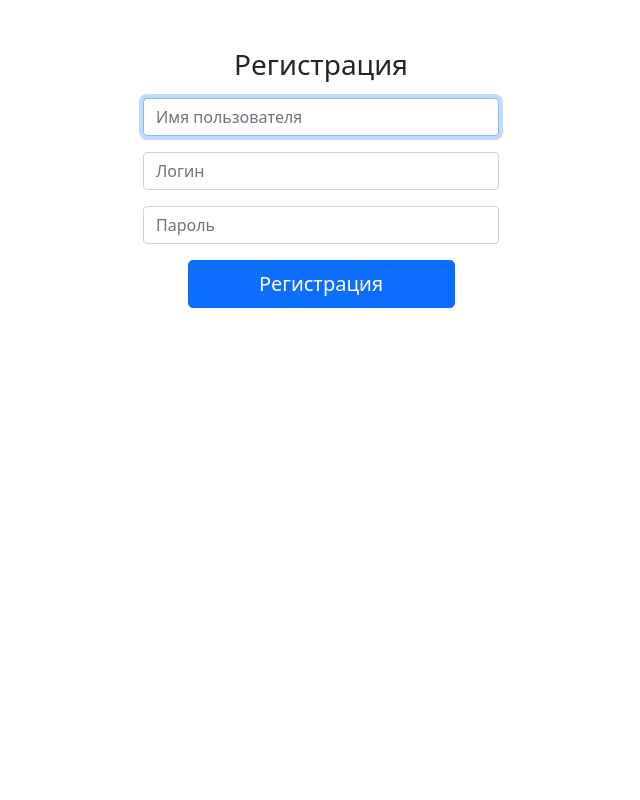
After one commit to FirzarAyupov/gb_php_basic, a PHP site: page /view/signup.php in a window 1280 px wide. The commit adds this page. Shown: the whole page, without its empty margins (319-959 px from the left). Run offline with PHP 8.4, Linux system fonts and the light colour scheme; the template is opened without the code that fills it, so the values that code supplies are empty.

Commit message:
'lesson8'

```diff
--- a/model/UserProvider.php
+++ b/model/UserProvider.php
@@ -13,6 +13,10 @@ class UserProvider
 
     public function registerUser(User $user, string $plainPassword): bool
     {
+        if(strlen($user->getName()) > 30) {
+            throw new LengthException("Длина имени пользовател более 30 символов");
+        }
+
         $statement = $this->pdo->prepare(
             'INSERT INTO users (name, username, password) VALUES (:name, :username, :password)'
         );
--- a/routes.php
+++ b/routes.php
@@ -1,8 +1,7 @@
 <?php
 return [
     'index' => 'controller/IndexController.php',
-    'second' => 'controller/SecondController.php',
     'security' => 'controller/SecurityController.php',
-    'logout' => 'controller/SecurityController.php',
     'tasks' => 'controller/TasksController.php',
+    'signup' => 'controller/SignupController.php'
 ];
--- a/view/menu.php
+++ b/view/menu.php
@@ -5,4 +5,5 @@
 <?php else : ?>
 
     <a href="/?controller=security">Войти</a>
+    <a href="/?controller=signup">Регистрация</a>
 <?php endif ?><br>
--- /dev/null
+++ b/view/signup.php
@@ -0,0 +1,48 @@
+<head>
+    <meta charset="UTF-8">
+    <meta name="viewport" content="width=device-width, initial-scale=1">
+    <title>Авторизация</title>
+    <link
+            href="https://cdn.jsdelivr.net/npm/bootstrap@5.0.0-beta1/dist/css/bootstrap.min.css"
+            rel="stylesheet"
+            integrity="sha384-giJF6kkoqNQ00vy+HMDP7azOuL0xtbfIcaT9wjKHr8RbDVddVHyTfAAsrekwKmP1"
+            crossorigin="anonymous">
+    <style>
+        .sign-in-form {
+            margin: auto;
+        }
+        #username {
+            margin-bottom: -1px;
+            border-bottom-right-radius: 0;
+            border-bottom-left-radius: 0;
+        }
+        #password {
+            margin-bottom: 10px;
+            border-top-left-radius: 0;
+            border-top-right-radius: 0;
+        }
+    </style>
+</head>
+<body>
+<div class="container text-center">
+    <div class="row">
+        <form method="post" class="sign-in-form mt-5 mt-md-5 col-lg-4 col-md-5 col-sm-8">
+            <h3>Регистрация</h3>
+            <div class="alert alert-danger <?=$error === null ? 'visually-hidden' : ''?>">
+                <?=$error?>
+            </div>
+            <label for="reg_name" class="visually-hidden">Имя пользователя</label>
+            <input type="text" id="reg_name" name="reg_name" class="form-control mt-3" placeholder="Имя пользователя" required="" autofocus="">
+
+            <label for="reg_username" class="visually-hidden">Имя пользователя</label>
+            <input type="text" id="reg_username" name="reg_username" class="form-control mt-3" placeholder="Логин" required="" autofocus="">
+
+            <label for="reg_password" class="visually-hidden">Пароль</label>
+            <input type="password" id="reg_password" name="reg_password" class="form-control mt-3" placeholder="Пароль" required="">
+
+            <button class="w-75 btn btn-lg btn-primary mt-3" type="submit">Регистрация</button>
+
+        </form>
+    </div>
+</div>
+</body>
```
Also changed, not shown: controller/SignupController.php (added, +24 -0 lines), index.php (+15 -3 lines), database.db.
